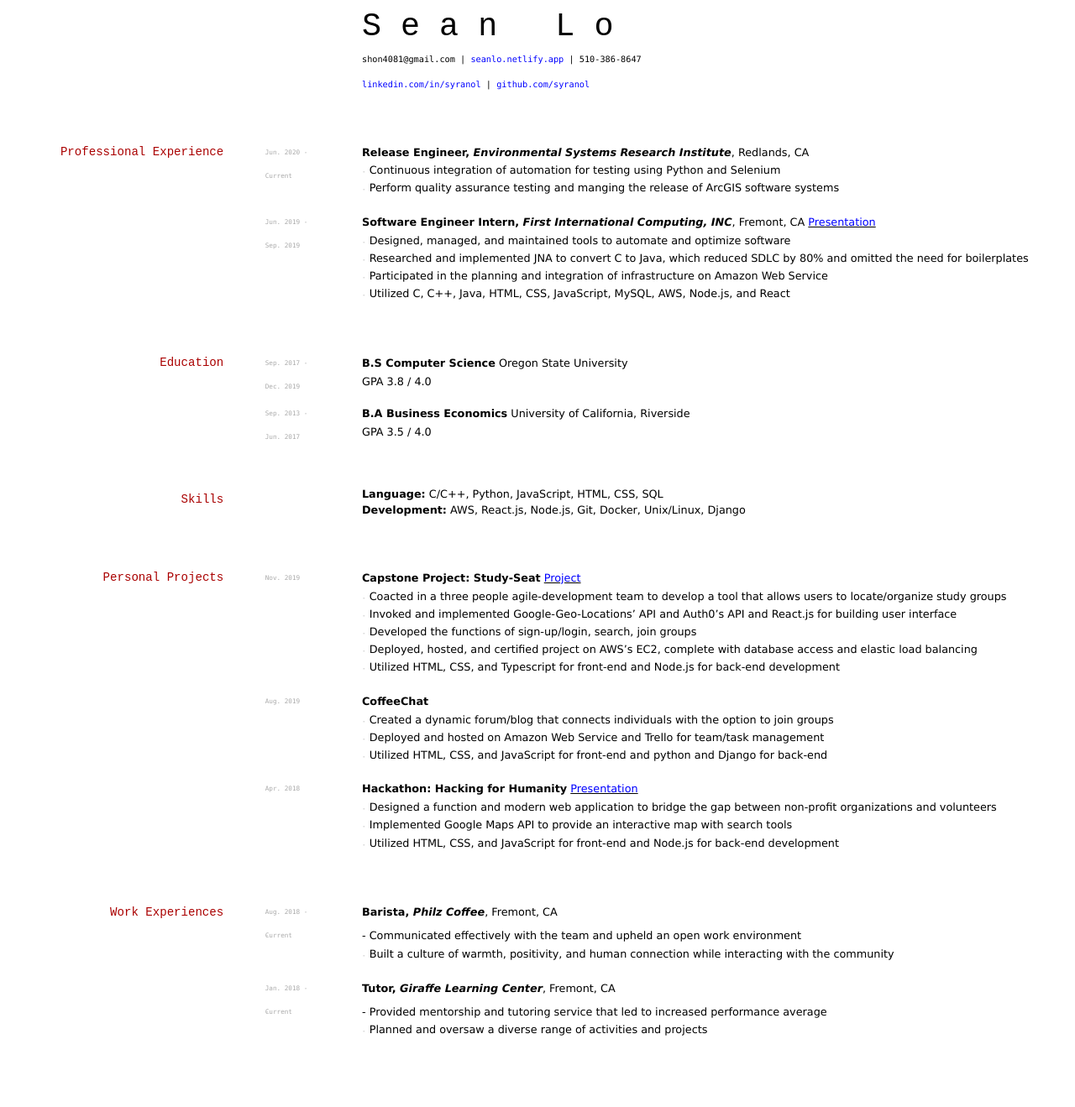
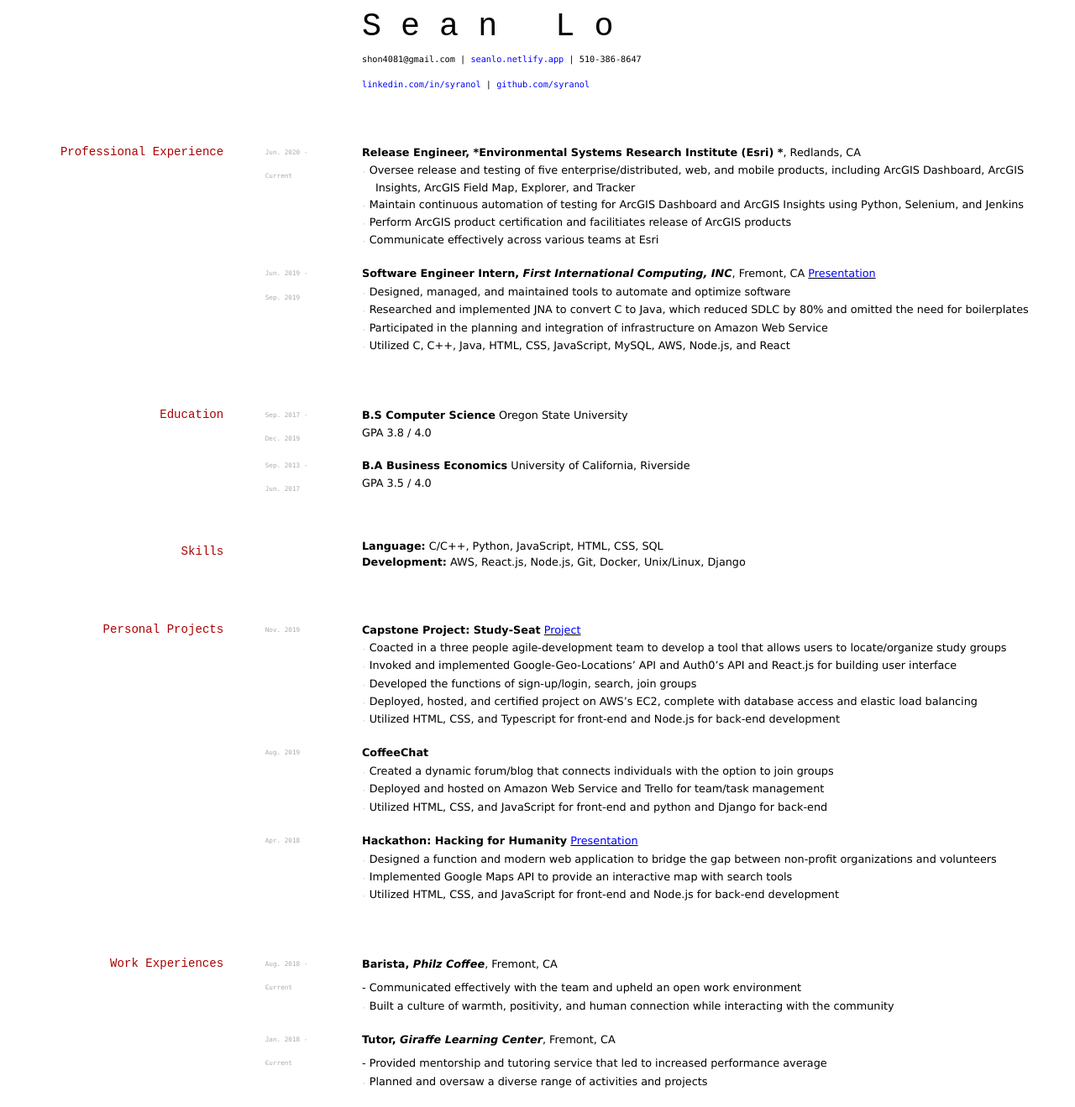
Before and after one commit to elipapa/markdown-cv, a Jekyll site: the page built from index.md, in a window 1280 px wide. Shown: the whole page at 84% size. Built offline with Jekyll 4.4.1, drawn with Linux system fonts in a browser that asks for light colours; before the commit the page ends 1258 px from its top, so only the background shows below that.

Commit message:
Update index.md

```diff
--- a/index.md
+++ b/index.md
@@ -17,11 +17,16 @@
 ## Professional Experience
 
 `Jun. 2020 -`
-__Release Engineer, *Environmental Systems Research Institute*__, Redlands, CA
+__Release Engineer, *Environmental Systems Research Institute (Esri) *__, Redlands, CA
 
 `Current`
-- `-` Continuous integration of automation for testing using Python and Selenium
-- `-` Perform quality assurance testing and manging the release of ArcGIS software systems
+
+- `-` Oversee release and testing of five enterprise/distributed, web, and mobile products,
+including ArcGIS Dashboard, ArcGIS Insights, ArcGIS Field Map, Explorer, and Tracker
+- `-` Maintain continuous automation of testing for ArcGIS Dashboard and ArcGIS Insights
+using Python, Selenium, and Jenkins
+- `-` Perform ArcGIS product certification and facilitiates release of ArcGIS products
+- `-` Communicate effectively across various teams at Esri
 
 `Jun. 2019 -`
 __Software Engineer Intern, *First International Computing, INC*__, Fremont, CA <a href="https://www.slideshare.net/slideshow/embed_code/key/8Q79mh33AwR0jS"> <font color="blue"> Presentation </font> </a>
```
